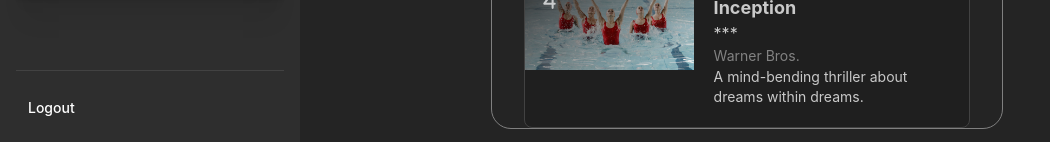
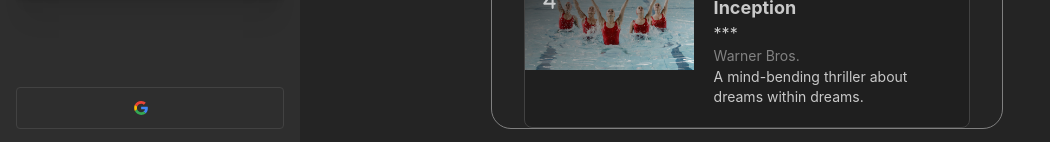
Before and after one commit to aproberts01/jolteon, a Next.js app: page / in a window 1280 px wide. Shown: the part 655-797 px from the top of the page, without its empty margins (0-1050 px from the left). Built offline with nearby package versions, Linux system fonts and the light colour scheme; no server answers.

Commit message:
Get google sign in working

```diff
--- a/app/api/auth/[...nextauth]/route.ts
+++ b/app/api/auth/[...nextauth]/route.ts
@@ -1,7 +1,9 @@
 import NextAuth from 'next-auth';
 import GoogleProvider from 'next-auth/providers/google';
 import { PrismaAdapter } from '@auth/prisma-adapter';
-import { prisma } from '@/prisma';
+import { prisma } from "../../../../prisma"
+
+export const runtime = 'nodejs';
 
 export const authOptions = {
   providers: [
--- /dev/null
+++ b/app/components/GoogleButton.tsx
@@ -0,0 +1,46 @@
+import { Button, ButtonProps } from "@mantine/core";
+
+function GoogleIcon(props: React.ComponentPropsWithoutRef<"svg">) {
+  return (
+    <svg
+      xmlns="http://www.w3.org/2000/svg"
+      preserveAspectRatio="xMidYMid"
+      viewBox="0 0 256 262"
+      style={{ width: 14, height: 14 }}
+      {...props}
+    >
+      <path
+        fill="#4285F4"
+        d="M255.878 133.451c0-10.734-.871-18.567-2.756-26.69H130.55v48.448h71.947c-1.45 12.04-9.283 30.172-26.69 42.356l-.244 1.622 38.755 30.023 2.685.268c24.659-22.774 38.875-56.282 38.875-96.027"
+      />
+      <path
+        fill="#34A853"
+        d="M130.55 261.1c35.248 0 64.839-11.605 86.453-31.622l-41.196-31.913c-11.024 7.688-25.82 13.055-45.257 13.055-34.523 0-63.824-22.773-74.269-54.25l-1.531.13-40.298 31.187-.527 1.465C35.393 231.798 79.49 261.1 130.55 261.1"
+      />
+      <path
+        fill="#FBBC05"
+        d="M56.281 156.37c-2.756-8.123-4.351-16.827-4.351-25.82 0-8.994 1.595-17.697 4.206-25.82l-.073-1.73L15.26 71.312l-1.335.635C5.077 89.644 0 109.517 0 130.55s5.077 40.905 13.925 58.602l42.356-32.782"
+      />
+      <path
+        fill="#EB4335"
+        d="M130.55 50.479c24.514 0 41.05 10.589 50.479 19.438l36.844-35.974C195.245 12.91 165.798 0 130.55 0 79.49 0 35.393 29.301 13.925 71.947l42.211 32.783c10.59-31.477 39.891-54.251 74.414-54.251"
+      />
+    </svg>
+  );
+}
+
+export function GoogleButton({
+  signIn,
+  ...props
+}: { signIn: () => void } & ButtonProps) {
+  return (
+    <Button
+      onClick={signIn}
+      leftSection={<GoogleIcon />}
+      variant="default"
+      size="md"
+      fullWidth={true}
+      {...props}
+    />
+  );
+}
--- /dev/null
+++ b/app/components/UserButton.tsx
@@ -0,0 +1,45 @@
+import { IconChevronRight, IconLogout } from "@tabler/icons-react";
+import { Avatar, Group, Text, UnstyledButton, Menu } from "@mantine/core";
+
+interface User {
+  name?: string | null | undefined;
+  email?: string | null | undefined;
+  image?: string | null | undefined;
+}
+
+export function UserButton({
+  user,
+  signOut,
+}: {
+  user?: User;
+  signOut: () => void;
+}) {
+  return (
+    <Menu width="target" position="top-end">
+      <Menu.Target>
+        <UnstyledButton>
+          <Group p="sm">
+            <Avatar src={user?.image || null} radius="xl" />
+
+            <div style={{ flex: 1 }}>
+              <Text size="sm" fw={500}>
+                {user?.name || "Anonymous User"}
+              </Text>
+
+              <Text c="dimmed" size="xs">
+                {user?.email}
+              </Text>
+            </div>
+            <IconChevronRight size={14} stroke={1.5} />
+          </Group>
+        </UnstyledButton>
+      </Menu.Target>
+      <Menu.Dropdown p="sm">
+        <Menu.Label>Application</Menu.Label>
+        <Menu.Item onClick={signOut} leftSection={<IconLogout size={14} />}>
+          Log out
+        </Menu.Item>
+      </Menu.Dropdown>
+    </Menu>
+  );
+}
--- a/app/page.tsx
+++ b/app/page.tsx
@@ -1,5 +1,5 @@
 "use client";
-import { Group, Avatar, Tabs } from "@mantine/core";
+import { Group, Avatar, Tabs, Menu } from "@mantine/core";
 import classes from "./styles.module.css";
 import ListView from "./components/ListView";
 import { Grid, Badge } from "@mantine/core";
@@ -8,10 +8,14 @@
 import MyListsContent from "./components/navigation/MyListsContent";
 import { MY_LISTS_DATA } from "./utils/mockData";
 import NewCustomizeListContent from "./components/navigation/NewCustomizeListContent";
-import { Provider } from 'react-redux';
-import store from '../lib/store';
+import { Provider } from "react-redux";
+import store from "../lib/store";
+import { useSession, signIn, signOut } from "next-auth/react";
+import { UserButton } from "./components/UserButton";
+import { GoogleButton } from "./components/GoogleButton";
 
 export default function HomePage() {
+  const { data: session } = useSession();
   return (
     <Provider store={store}>
       <Grid gutter={0}>
@@ -47,15 +51,13 @@
               </Tabs>
             </div>
 
-            <div className={classes.footer}>
-              <a
-                href="#"
-                className={classes.link}
-                onClick={(event) => event.preventDefault()}
-              >
-                <span>Logout</span>
-              </a>
-            </div>
+            {session && session.user ? (
+              <UserButton user={session.user} signOut={() => signOut()} />
+            ) : (
+              <div>
+                <GoogleButton signIn={() => signIn("google")} />
+              </div>
+            )}
           </nav>
         </Grid.Col>
         <Grid.Col span={10}>
--- a/prisma.ts
+++ b/prisma.ts
@@ -1,7 +1,7 @@
-import { PrismaClient } from "@prisma/client"
+import { PrismaClient } from "./generated/prisma/client.js"
 
 const globalForPrisma = globalThis as unknown as { prisma: PrismaClient }
 
-export const prisma = globalForPrisma.prisma || new PrismaClient()
+export const prisma = globalForPrisma.prisma ?? (globalForPrisma.prisma = new PrismaClient())
 
 if (process.env.NODE_ENV !== "production") globalForPrisma.prisma = prisma
```
Also changed, not shown: package.json (+4 -6 lines), .yarnrc.yml, 1 other file (tests, documents, lock files or other folders).
